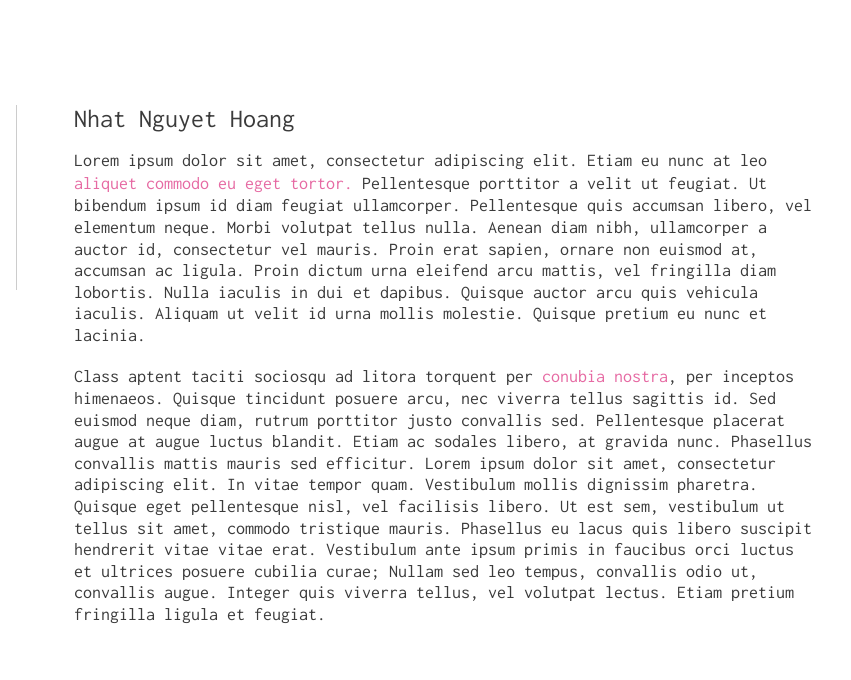
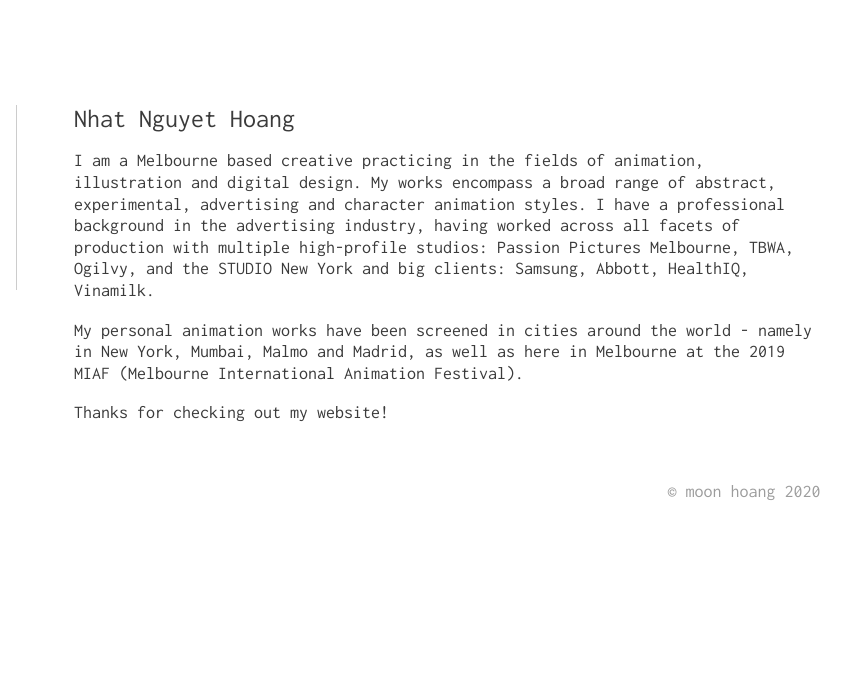
Before and after one commit to kingsunmoon/kingsunmoon.github.io, a plain HTML site: page about.html in a window 1280 px wide. Shown: the top 680 px of the page, 209-1060 px from the left. Drawn offline with Linux system fonts and the light colour scheme.

Commit message:
Update about.html

```diff
--- a/about.html
+++ b/about.html
@@ -35,9 +35,11 @@
 
 <h1>Nhat Nguyet Hoang</h1>
 
-<p>Lorem ipsum dolor sit amet, consectetur adipiscing elit. Etiam eu nunc at leo <a href="#" target="_blank">aliquet commodo eu eget tortor.</a> Pellentesque porttitor a velit ut feugiat. Ut bibendum ipsum id diam feugiat ullamcorper. Pellentesque quis accumsan libero, vel elementum neque. Morbi volutpat tellus nulla. Aenean diam nibh, ullamcorper a auctor id, consectetur vel mauris. Proin erat sapien, ornare non euismod at, accumsan ac ligula. Proin dictum urna eleifend arcu mattis, vel fringilla diam lobortis. Nulla iaculis in dui et dapibus. Quisque auctor arcu quis vehicula iaculis. Aliquam ut velit id urna mollis molestie. Quisque pretium eu nunc et lacinia. </p>
+<p>I am a Melbourne based creative practicing in the fields of animation, illustration and digital design. My works encompass a broad range of abstract, experimental, advertising and character animation styles. I have a professional background in the advertising industry, having worked across all facets of production with multiple high-profile studios: Passion Pictures Melbourne, TBWA, Ogilvy, and the STUDIO New York and big clients: Samsung, Abbott, HealthIQ, Vinamilk. </p>
 
-<p>Class aptent taciti sociosqu ad litora torquent per <a href="#" target="_blank">conubia nostra</a>, per inceptos himenaeos. Quisque tincidunt posuere arcu, nec viverra tellus sagittis id. Sed euismod neque diam, rutrum porttitor justo convallis sed. Pellentesque placerat augue at augue luctus blandit. Etiam ac sodales libero, at gravida nunc. Phasellus convallis mattis mauris sed efficitur. Lorem ipsum dolor sit amet, consectetur adipiscing elit. In vitae tempor quam. Vestibulum mollis dignissim pharetra. Quisque eget pellentesque nisl, vel facilisis libero. Ut est sem, vestibulum ut tellus sit amet, commodo tristique mauris. Phasellus eu lacus quis libero suscipit hendrerit vitae vitae erat. Vestibulum ante ipsum primis in faucibus orci luctus et ultrices posuere cubilia curae; Nullam sed leo tempus, convallis odio ut, convallis augue. Integer quis viverra tellus, vel volutpat lectus. Etiam pretium fringilla ligula et feugiat.</p>
+<p>My personal animation works have been screened in cities around the world - namely in New York, Mumbai, Malmo and Madrid, as well as here in Melbourne at the 2019 MIAF (Melbourne International Animation Festival).</p>
+
+<p>Thanks for checking out my website!</p>
 
 
 
```
